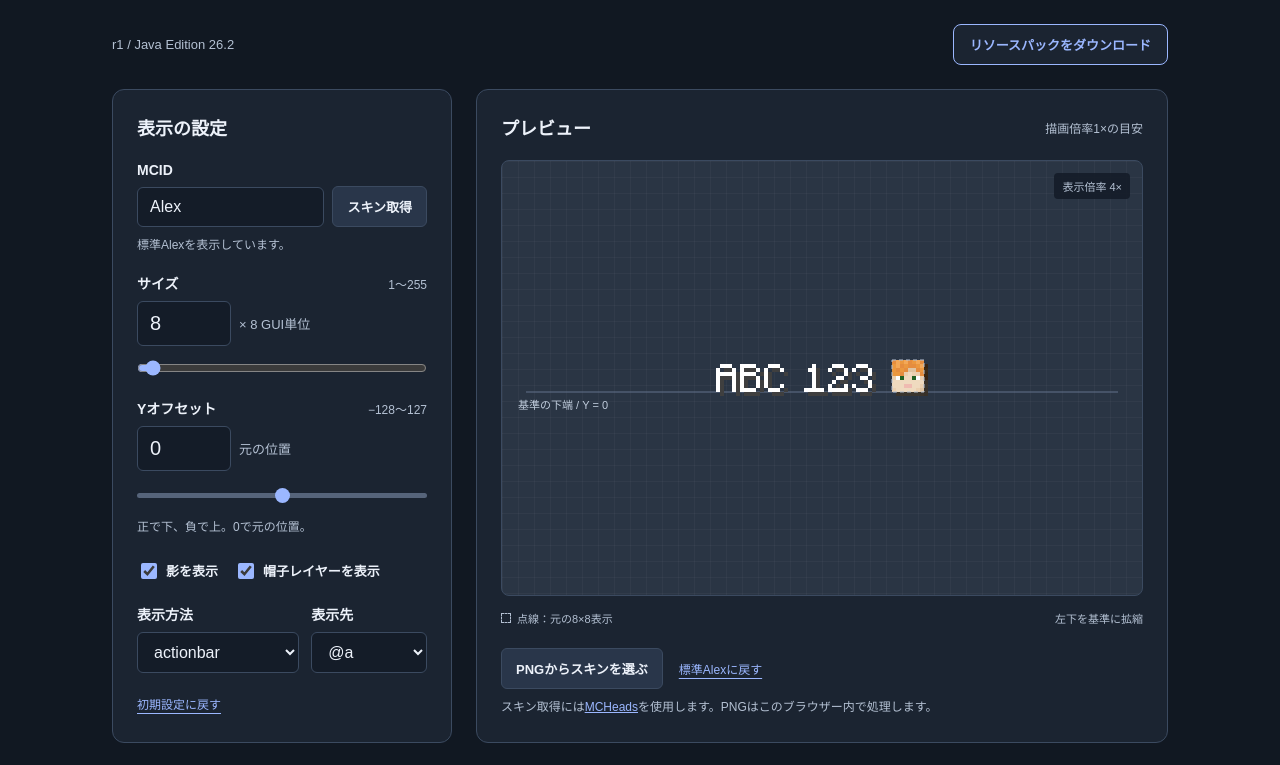
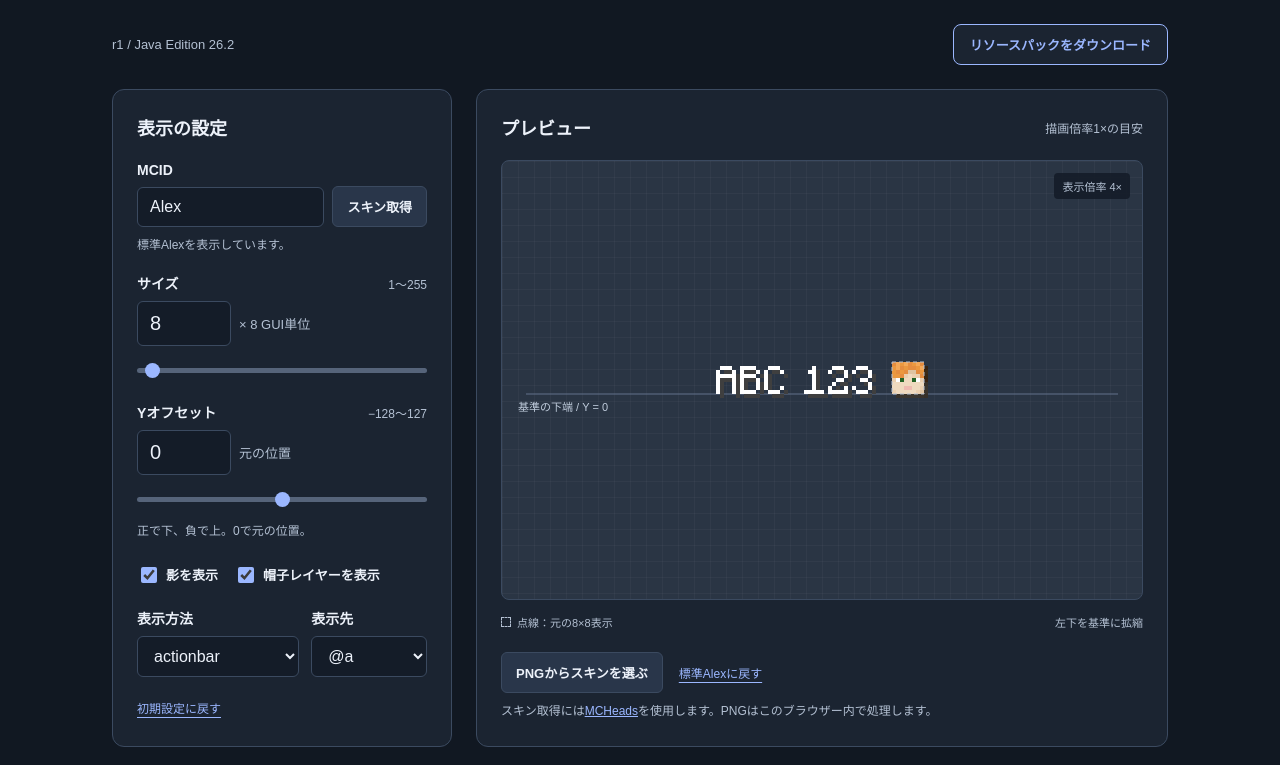
Before and after one commit to nea-c/TextHeadGlyph, a website: page docs/index.html in a window 1280 px wide. Shown: the top 765 px of the page. Drawn offline with Linux system fonts and the light colour scheme.

Commit message:
Match size and Y offset slider geometry

```diff
--- a/docs/index.html
+++ b/docs/index.html
@@ -6,7 +6,7 @@
     <meta name="theme-color" content="#111822">
     <meta name="description" content="Minecraft Java 26.2の頭表示をサイズ・Yオフセットで調整するリソースパックとコマンド生成ツール。">
     <title>TextHeadGlyph — 頭表示のコマンド生成</title>
-    <link rel="stylesheet" href="styles.css?v=controls-3">
+    <link rel="stylesheet" href="styles.css?v=sliders-4">
     <script type="module" src="app.mjs?v=controls-3"></script>
   </head>
   <body>
--- a/docs/styles.css
+++ b/docs/styles.css
@@ -52,12 +52,12 @@ input:not([type="range"]):not([type="checkbox"]):not([type="file"]), select { pa
 .measure input { max-width: 94px; font-size: 20px !important; font-variant-numeric: tabular-nums; }
 .measure span { color: var(--muted); font-size: 13px; }
 input[type="range"] { width: 100%; margin: 14px 0 0; accent-color: var(--accent); }
-/* Keep the Y rail one color on both sides of the thumb in all positions. */
-#offset-range { appearance: none; -webkit-appearance: none; height: 20px; background: transparent; }
-#offset-range::-webkit-slider-runnable-track { height: 5px; background: #56647a; border-radius: 3px; }
-#offset-range::-webkit-slider-thumb { appearance: none; -webkit-appearance: none; width: 15px; height: 15px; margin-top: -5px; border: 0; border-radius: 50%; background: var(--accent); }
-#offset-range::-moz-range-track, #offset-range::-moz-range-progress { height: 5px; background: #56647a; border-radius: 3px; }
-#offset-range::-moz-range-thumb { width: 15px; height: 15px; border: 0; border-radius: 50%; background: var(--accent); }
+/* Both sliders share the same geometry and a uniform rail color. */
+input[type="range"] { appearance: none; -webkit-appearance: none; height: 20px; background: transparent; }
+input[type="range"]::-webkit-slider-runnable-track { height: 5px; background: #56647a; border-radius: 3px; }
+input[type="range"]::-webkit-slider-thumb { appearance: none; -webkit-appearance: none; width: 15px; height: 15px; margin-top: -5px; border: 0; border-radius: 50%; background: var(--accent); }
+input[type="range"]::-moz-range-track, input[type="range"]::-moz-range-progress { height: 5px; background: #56647a; border-radius: 3px; }
+input[type="range"]::-moz-range-thumb { width: 15px; height: 15px; border: 0; border-radius: 50%; background: var(--accent); }
 .toggles { display: flex; gap: 16px; margin: 22px 0; flex-wrap: wrap; }
 .check { display: flex; align-items: center; gap: 6px; font-size: 13px; margin: 0; }
 .check input { accent-color: var(--accent); width: 16px; height: 16px; }
```
